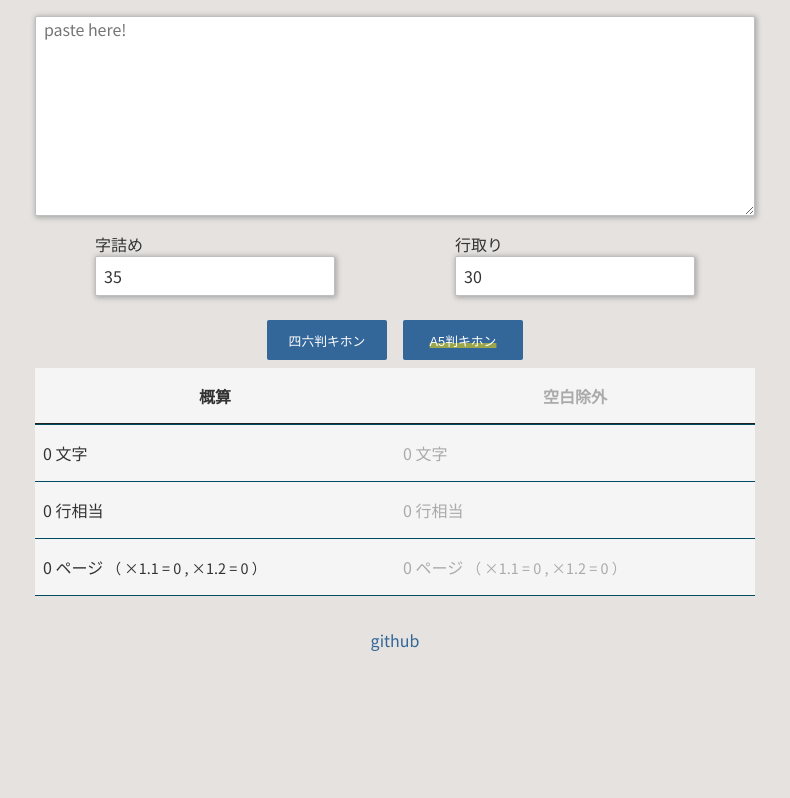
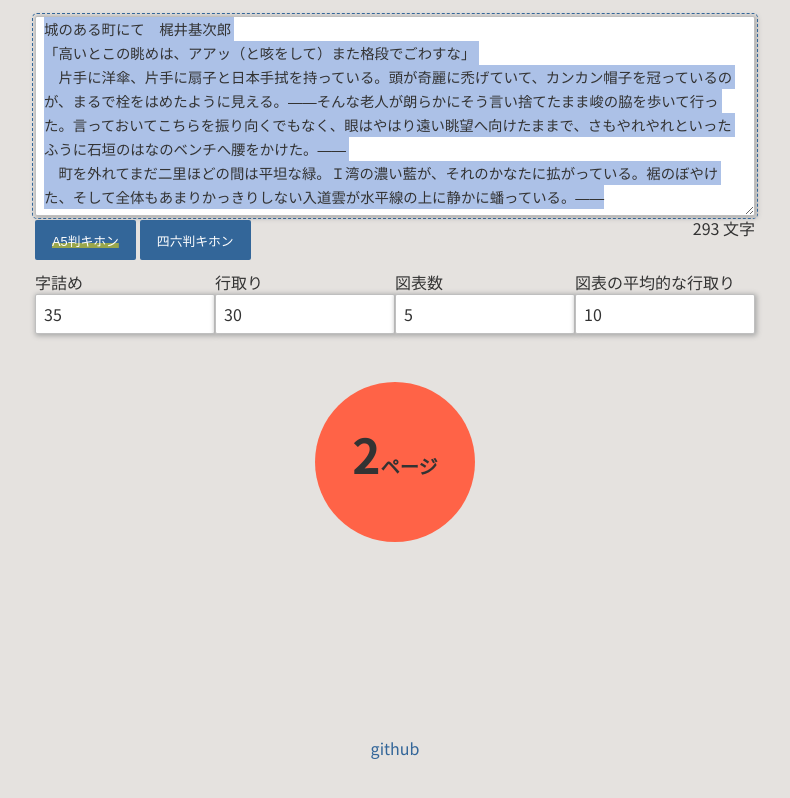
Before and after one commit to AWtnb/gaisan, a plain HTML site: page index.html in a window 1280 px wide. Shown: the whole page, without its empty margins (245-1035 px from the left). Drawn offline with nearby package versions, Linux system fonts and the light colour scheme.

Commit message:
count by figure table

```diff
--- a/index.html
+++ b/index.html
@@ -31,68 +31,42 @@
         body {
             color: #333;
             max-width: 800px;
-            min-width: 660px;
+            min-width: 720px;
+        }
+
+        #app {
+            height: 90vh;
         }
 
         textarea {
             display: block;
+            font-size: .9rem;
             width: 90%;
             min-height: 200px;
             margin: 0 auto;
             box-shadow: 1px 1px 5px 1px #aaa;
         }
+        textarea::selection {
+            background-color: #acc1e7;
+        }
+
         input {
             box-shadow: 1px 1px 5px 1px #aaa;
-            width: 100px;
         }
 
-        table {
-            width: 90%;
-            margin: 0 auto;
-        }
-        table thead {
-            background-color: var(--bg-light);
-        }
-        table thead tr {
-            border-bottom: 1px solid var(--border);
-        }
-        table tbody tr {
-            background-color: var(--bg-light);
-            border-bottom: 1px solid var(--border);
-        }
-        td:nth-child(2), td:nth-child(2) *,
-        th:nth-child(2) {
-            color: #aaa;
-        }
-
-        .ui {
+        .meta {
             display: flex;
             width: 90%;
             margin: 0 auto;
             justify-content: space-between;
         }
-        .ui .box {
-            margin: 1rem auto;
+        .meta button {
+            height: 30px;
+            margin-top: 4px;
+            margin-right: 4px;
         }
-        .paren {
-            font-size: .9em;
-        }
-        .repo {
-            margin: 2rem;
-            text-align: center;
-        }
-        .size {
-            text-align: center;
-            padding: .25rem 0;
-        }
-        .size button {
-            width: 120px;
-            margin: .25rem .5rem;
-        }
-        .repo a {
-            text-decoration: none;
-        }
-        .selected {
+
+        button.selected {
             text-decoration: underline;
             text-decoration-thickness: 0.4em;
             text-decoration-color: rgba(255, 230, 0, 0.5);
@@ -100,12 +74,59 @@
             text-decoration-skip-ink: none;
         }
 
+        .ui {
+            display: flex;
+            width: 90%;
+            margin: 10px auto;
+        }
+        .ui .box, .ui button {
+            width: 25%;
+        }
+        .ui .box input:not([type="file"]) {
+            min-width: 100%;
+        }
+
+        .repo {
+            text-align: center;
+        }
+        .repo a {
+            text-decoration: none;
+        }
+
+        .gaisan {
+            background: tomato;
+            height: 160px;
+            width: 160px;
+            margin: 1em auto;
+            border-radius: 50%;
+            text-align: center;
+            font-weight: bold;
+            font-size: 3em;
+        }
+        .gaisan * {
+            display: inline-block;
+            margin-top: 22%;
+        }
+        .gaisan .page {
+            font-size: .4em;
+        }
+
 </style>
 </head>
 
 <body>
     <div id="app">
-        <textarea placeholder="paste here!" v-model="content"></textarea>
+        <textarea placeholder="paste here!" v-model="content" v-focus></textarea>
+        <div class="meta">
+            <div class="buttons">
+                <button @click="setA5" :class="{selected: isA5}">A5判キホン</button>
+                <button @click="setShiroku" :class="{selected: isShiroku}">四六判キホン</button>
+            </div>
+            <div class="counter">
+                {{totalChars}}
+                文字
+            </div>
+        </div>
         <div class="ui">
             <div class="box">
                 <div>字詰め</div>
@@ -115,49 +136,19 @@
                 <div>行取り</div>
                 <input type="number" min="1" v-model="linesPerPage">
             </div>
+            <div class="box">
+                <div>図表数</div>
+                <input type="number" min="0" v-model="figureTableCount">
+            </div>
+            <div class="box">
+                <div>図表の平均的な行取り</div>
+                <input type="number" min="1" v-model="figureLines">
+            </div>
         </div>
-        <div class="size">
-            <button @click="setShiroku" :class="{selected: isShiroku}">四六判キホン</button>
-            <button @click="setA5" :class="{selected: isA5}">A5判キホン</button>
+        <div class="gaisan">
+            <span class="num">{{totalPages}}</span>
+            <span class="page">ページ</span>
         </div>
-        <table>
-            <thead>
-                <tr>
-                    <th>概算</th>
-                    <th>空白除外</th>
-                </tr>
-            </thead>
-            <tbody>
-                <tr>
-                    <td>
-                        {{totalChars.gross}}
-                        文字
-                    </td>
-                    <td>
-                        {{totalChars.net}}
-                        文字
-                    </td>
-                </tr>
-                <tr>
-                    <td>
-                        {{totalLines.gross}}
-                        行相当
-                    </td>
-                    <td>
-                        {{totalLines.net}}
-                        行相当
-                    </td>
-                </tr>
-                <tr>
-                    <td>
-                        <page-count :page="totalPages.gross"></page-count>
-                    </td>
-                    <td>
-                        <page-count :page="totalPages.net"></page-count>
-                    </td>
-                </tr>
-            </tbody>
-        </table>
     </div>
     <div class="repo"><a href="https://github.com/AWtnb/gaisan" target="_blank">github</a></div>
     <script src="https://cdn.jsdelivr.net/npm/vue@3.2.37/dist/vue.global.js"></script>
@@ -177,26 +168,6 @@
             return sum;
         };
 
-        const pageCount = {
-            props: {
-                page: {
-                    type: Object,
-                    require: true
-                }
-            },
-            template: `
-            {{page.small}}
-            ページ
-            <span class="paren">
-            &#65288;
-            <span>&times;1.1 = {{page.middle}}</span>
-            ,
-            <span>&times;1.2 = {{page.large}}</span>
-            &#65289;
-            </span>
-            `
-        };
-
         const countChars = (lines) => {
             return lines.reduce((accum, cur) => accum + cur.length, 0);
         }
@@ -206,8 +177,8 @@
                 return 0;
             }
             return lines.reduce((accum, cur) => {
-                const nBox = Math.ceil(cur.bytes() / 2);
-                const lines = Math.ceil(nBox / charsPerLine);
+                const nGrid = Math.ceil(cur.bytes() / 2);
+                const lines = Math.ceil(nGrid / charsPerLine);
                 return accum + lines;
             }, 0);
         }
@@ -215,45 +186,37 @@
         const vm = Vue.createApp({
             data: function () {
                 return {
-                    content: "",
+                    content: [
+                        "城のある町にて　梶井基次郎",
+                        "「高いとこの眺めは、アアッ（と咳をして）また格段でごわすな」",
+                        "　片手に洋傘、片手に扇子と日本手拭を持っている。頭が奇麗に禿げていて、カンカン帽子を冠っているのが、まるで栓をはめたように見える。――そんな老人が朗らかにそう言い捨てたまま峻の脇を歩いて行った。言っておいてこちらを振り向くでもなく、眼はやはり遠い眺望へ向けたままで、さもやれやれといったふうに石垣のはなのベンチへ腰をかけた。――",
+                        "　町を外れてまだ二里ほどの間は平坦な緑。Ｉ湾の濃い藍が、それのかなたに拡がっている。裾のぼやけた、そして全体もあまりかっきりしない入道雲が水平線の上に静かに蟠っている。――",
+                    ].join("\n"),
                     charsPerLine: 35,
                     linesPerPage: 30,
+                    figureTableCount: 5,
+                    figureLines: 10,
                 }
             },
             computed: {
                 contentLines: function () {
-                    return this.content.split(/\n/).filter(line => String(line).trim().length > 0);
+                    return this.content.split(/\n/);
                 },
-                pureLines: function () {
-                    return this.contentLines.map(line => line.trim().replace(/\s+/g, ""));
+                emptyReduced: function () {
+                    return this.contentLines.reduce((accum, line) => {
+                        accum.push(line);
+                        if (accum.length > 1 && accum.at(-1).trim().length < 1 && accum.at(-2).trim().length < 1) {
+                            accum.pop();
+                        }
+                        return accum;
+                    }, []);
                 },
                 totalChars: function () {
-                    return {
-                        gross: countChars(this.contentLines),
-                        net: countChars(this.pureLines)
-                    }
-                },
-                totalLines: function () {
-                    return {
-                        gross: countLines(this.contentLines, this.charsPerLine),
-                        net: countLines(this.pureLines, this.charsPerLine)
-                    }
+                    return countChars(this.emptyReduced);
                 },
                 totalPages: function () {
-                    const gross = (this.linesPerPage < 1)? 0 : Math.ceil(this.totalLines.gross / this.linesPerPage);
-                    const net = (this.linesPerPage < 1)? 0 : Math.ceil(this.totalLines.net / this.linesPerPage);
-                    return {
-                        gross: {
-                            small: gross,
-                            middle: Math.ceil(gross * 1.1),
-                            large: Math.ceil(gross * 1.2),
-                        },
-                        net: {
-                            small: net,
-                            middle: Math.ceil(net * 1.1),
-                            large: Math.ceil(net * 1.2),
-                        },
-                    }
+                    const totalLines = countLines(this.emptyReduced, this.charsPerLine) + this.figureTableCount * this.figureLines;
+                    return (this.linesPerPage < 1)? 0 : Math.ceil(totalLines / this.linesPerPage);
                 },
                 isShiroku: function() {
                     return this.charsPerLine == 30 && this.linesPerPage == 27;
@@ -261,9 +224,6 @@
                 isA5: function() {
                     return this.charsPerLine == 35 && this.linesPerPage == 30;
                 },
-            },
-            components: {
-                "page-count": pageCount
             },
             methods: {
                 setShiroku: function() {
@@ -274,6 +234,13 @@
                     this.charsPerLine = 35;
                     this.linesPerPage = 30;
                 },
+            },
+            directives: {
+                focus: {
+                    mounted: function (el) {
+                        el.select()
+                    }
+                }
             }
         }).mount("#app");
     </script>
```
